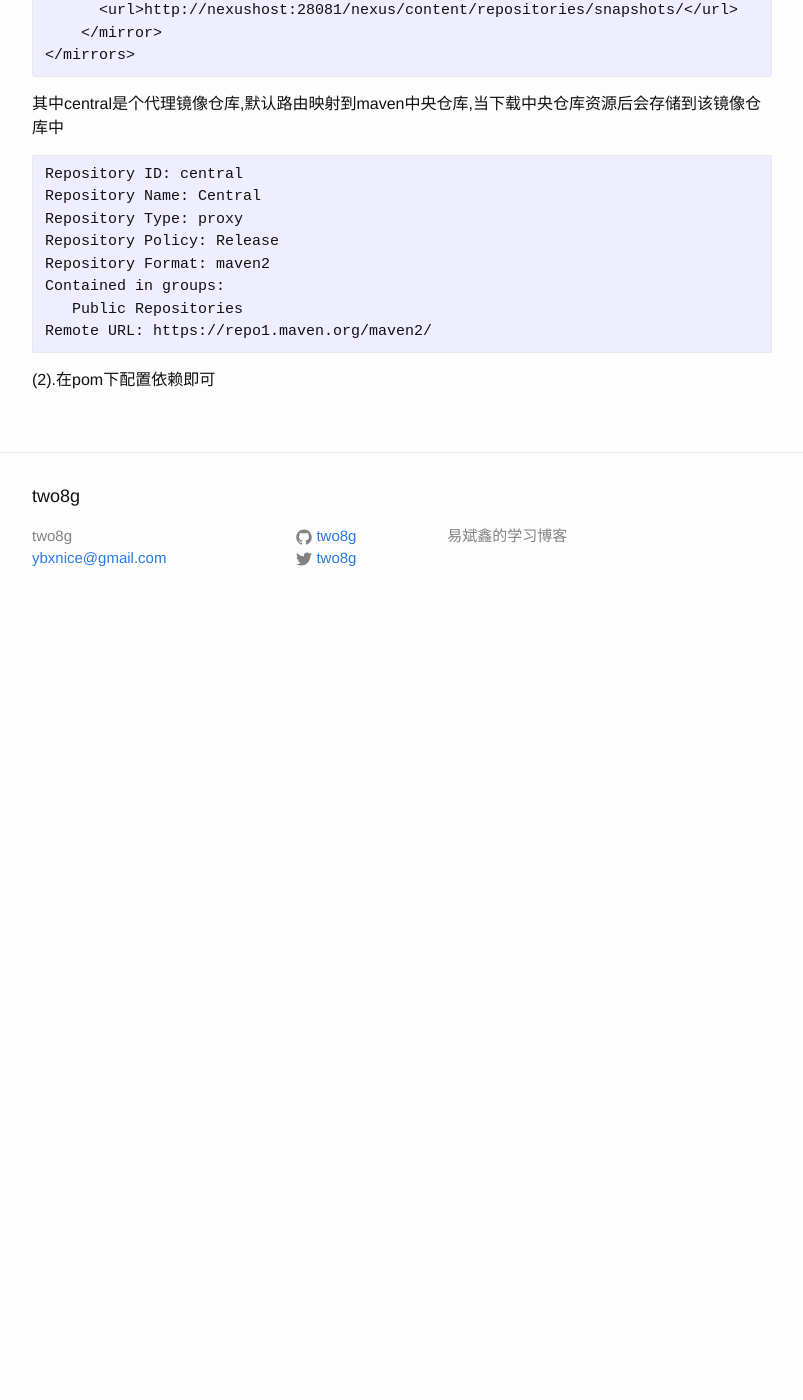
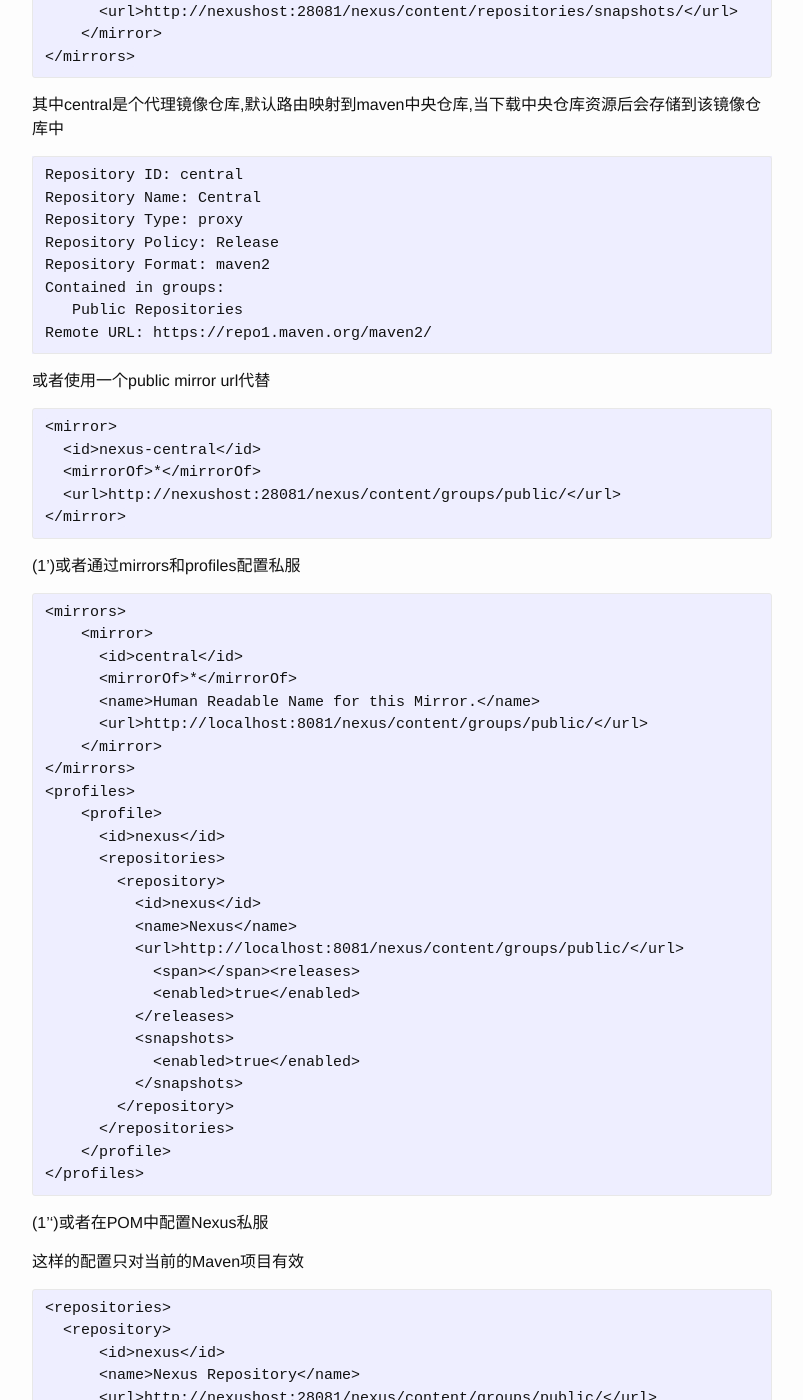
Before and after one commit to two8g/two8g.github.io, a Jekyll site: the page built from _posts/2016-04-15-nexus私服使用.md, in a window 1280 px wide and 1400 px high, scrolled down 2333 px. Shown: the whole window, without its empty margins (238-1041 px from the left). Built offline with Jekyll 4.4.1, drawn with Linux system fonts in a browser that asks for light colours; before the commit the page ends 2963 px from its top, so only the background shows below that; some of the changed text lies outside the part shown.

Commit message:
add 或者

````diff
--- a/_posts/2016-04-15-nexus私服使用.md
+++ b/_posts/2016-04-15-nexus私服使用.md
@@ -56,7 +56,7 @@ id可自己定义一个名称,下面代码中的id必须与之对应
 
 ### 使用nexus私服
 
-(1).在mirrors和profiles下配置nexus私服
+(1).在maven的`conf/setting.xml`的mirrors下配置nexus私服
 
 ```XML
 <mirrors>
@@ -91,4 +91,65 @@ Contained in groups:
 Remote URL: https://repo1.maven.org/maven2/
 ```
 
+或者使用一个public mirror url代替
+
+```XML
+<mirror>
+  <id>nexus-central</id>
+  <mirrorOf>*</mirrorOf>
+  <url>http://nexushost:28081/nexus/content/groups/public/</url>
+</mirror>
+```
+
+(1')或者通过mirrors和profiles配置私服
+
+```XML
+<mirrors>
+    <mirror>
+      <id>central</id>
+      <mirrorOf>*</mirrorOf>
+      <name>Human Readable Name for this Mirror.</name>
+      <url>http://localhost:8081/nexus/content/groups/public/</url>
+    </mirror>
+</mirrors>
+<profiles>
+    <profile>
+      <id>nexus</id>
+      <repositories>
+        <repository>
+          <id>nexus</id>
+          <name>Nexus</name>
+          <url>http://localhost:8081/nexus/content/groups/public/</url>
+            <span></span><releases>
+            <enabled>true</enabled>
+          </releases>
+          <snapshots>
+            <enabled>true</enabled>
+          </snapshots>
+        </repository>
+      </repositories>
+    </profile>
+</profiles>
+```
+
+(1'')或者在POM中配置Nexus私服
+
+这样的配置只对当前的Maven项目有效
+
+```XML
+<repositories>
+  <repository>
+      <id>nexus</id>
+      <name>Nexus Repository</name>
+      <url>http://nexushost:28081/nexus/content/groups/public/</url>
+      <releases>
+          <enabled>true</enabled>
+      </releases>
+      <snapshots>
+          <enabled>true</enabled>
+      </snapshots>
+  </repository>
+</repositories>
+```
+
 (2).在pom下配置依赖即可
````
